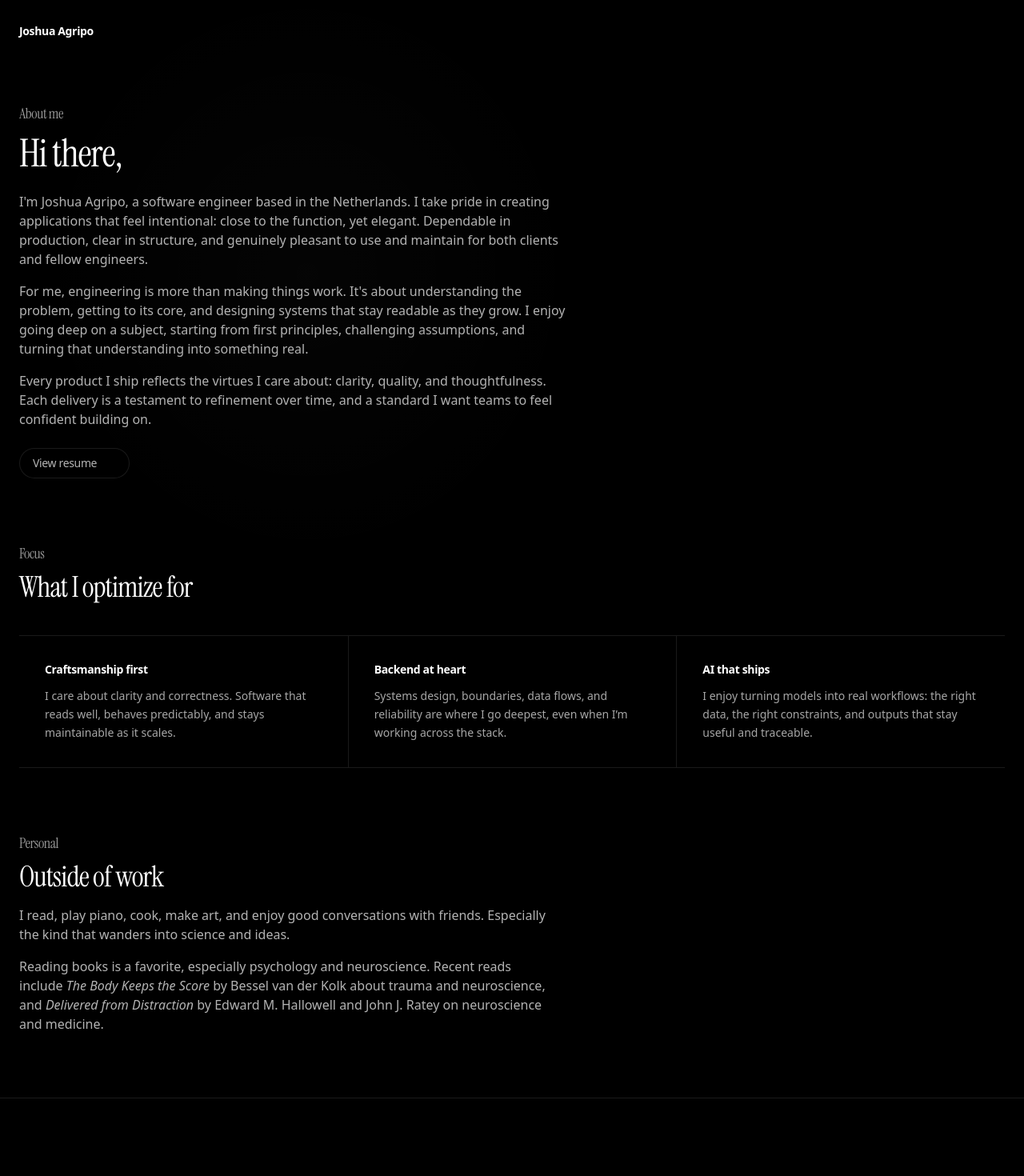
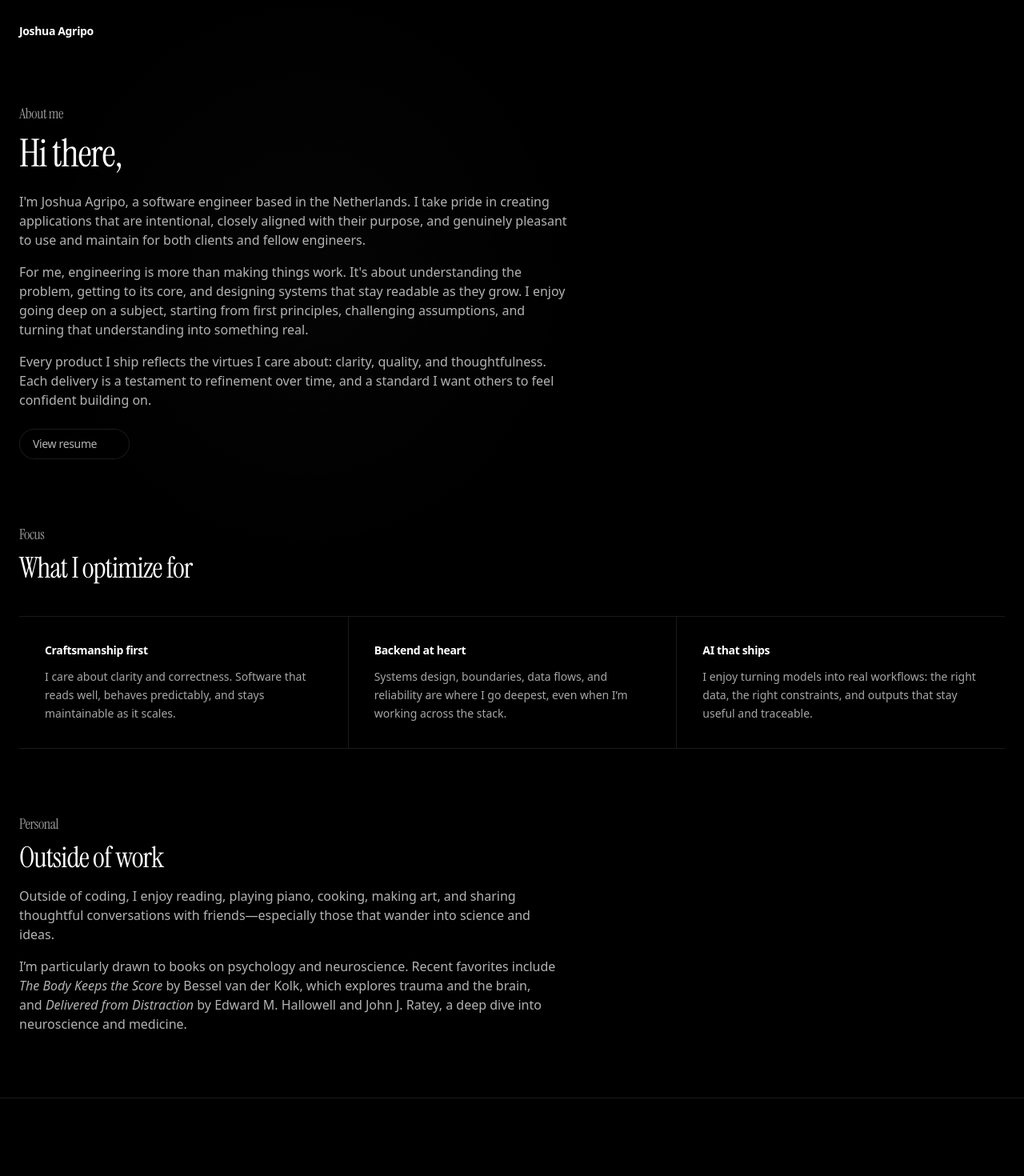
Before and after one commit to echtejosh/portfolio, a React (Vite) app: page /about in a window 1280 px wide. Shown: the top 1470 px of the page at 80% size. Built offline with nearby package versions, Linux system fonts and the light colour scheme; some icons are missing.

Commit message:
added files

```diff
--- a/src/pages/AboutPage.tsx
+++ b/src/pages/AboutPage.tsx
@@ -40,9 +40,8 @@ export function AboutPage() {
             <div className="mt-6 grid gap-4 text-sm leading-relaxed text-white/70 sm:text-base">
               <p>
                 I&apos;m Joshua Agripo, a software engineer based in the Netherlands. I
-                take pride in creating applications that feel intentional: close to
-                the function, yet elegant. Dependable in production, clear in
-                structure, and genuinely pleasant to use and maintain for both
+                take pride in creating applications that are intentional, closely aligned
+                with their purpose, and genuinely pleasant to use and maintain for both
                 clients and fellow engineers.
               </p>
               <p>
@@ -55,7 +54,7 @@ export function AboutPage() {
               <p>
                 Every product I ship reflects the virtues I care about: clarity,
                 quality, and thoughtfulness. Each delivery is a
-                testament to refinement over time, and a standard I want teams
+                testament to refinement over time, and a standard I want others
                 to feel confident building on.
               </p>
             </div>
@@ -113,16 +112,10 @@ export function AboutPage() {
             Outside of work
           </div>
           <div className="mt-4 max-w-2xl text-sm leading-relaxed text-white/70 sm:text-base">
-            I read, play piano, cook, make art, and enjoy good conversations
-            with friends. Especially the kind that wanders into science and
-            ideas.
+            Outside of coding, I enjoy reading, playing piano, cooking, making art, and sharing thoughtful conversations with friends—especially those that wander into science and ideas.
           </div>
           <div className="mt-4 max-w-2xl text-sm leading-relaxed text-white/70 sm:text-base">
-            Reading books is a favorite, especially psychology and neuroscience.
-            Recent reads include <span className="italic">The Body Keeps the Score</span> by
-            Bessel van der Kolk about trauma and neuroscience, and{' '}
-            <span className="italic">Delivered from Distraction</span> by Edward M. Hallowell
-            and John J. Ratey on neuroscience and medicine.
+            I’m particularly drawn to books on psychology and neuroscience. Recent favorites include <span className="italic">The Body Keeps the Score</span> by Bessel van der Kolk, which explores trauma and the brain, and <span className="italic">Delivered from Distraction</span> by Edward M. Hallowell and John J. Ratey, a deep dive into neuroscience and medicine.
           </div>
         </div>
       </Container>
```
